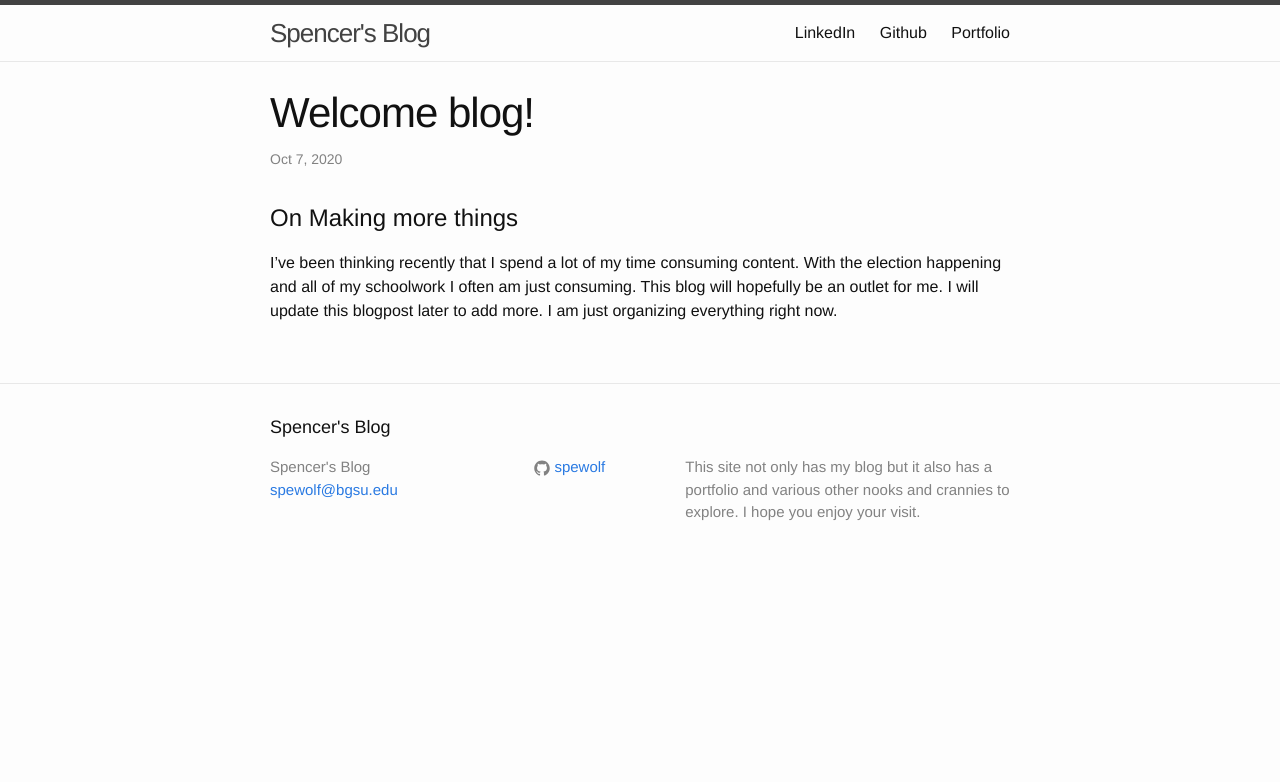
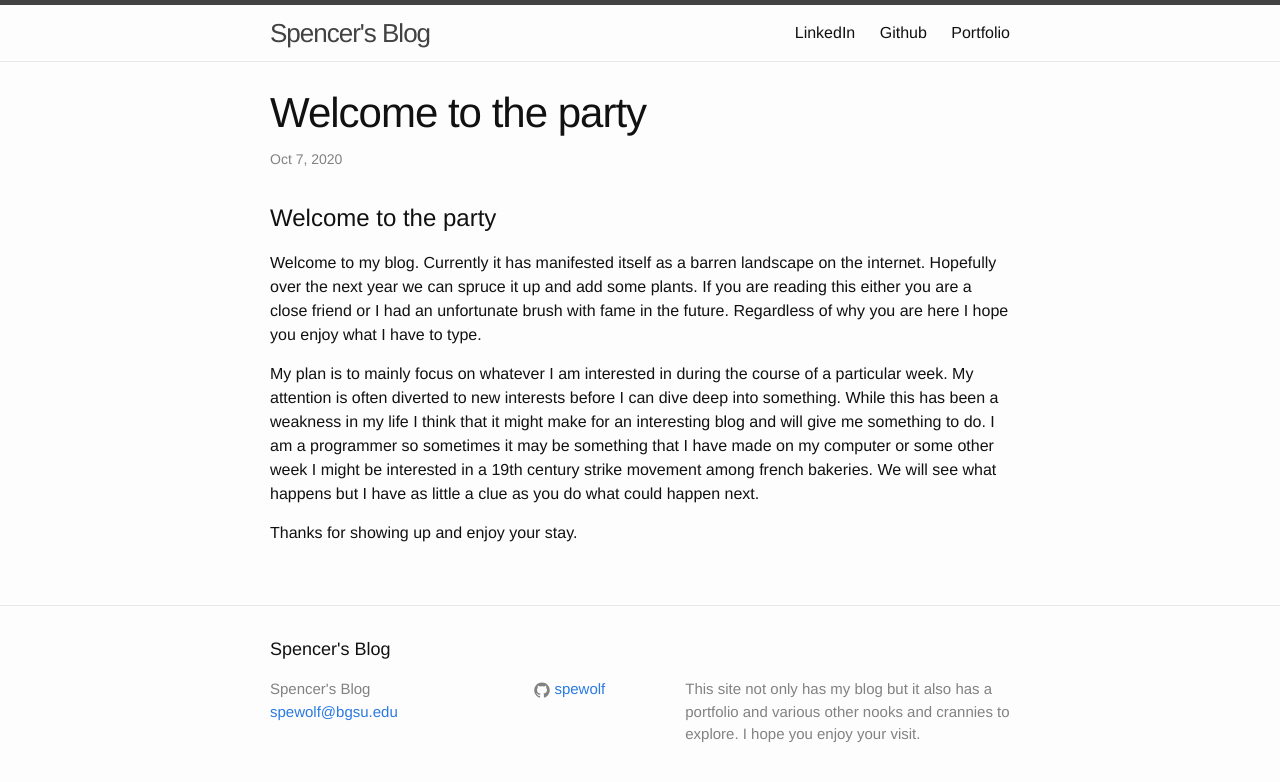
Before and after one commit to spewolf/spewolf.github.io, a Jekyll site: the page built from _posts/2020-10-07-welcome.md, in a window 1280 px wide. Shown: the top 782 px of the page. Built offline with Jekyll 4.4.1, drawn with Linux system fonts in a browser that asks for light colours.

Commit message:
Change the welcome post again

```diff
--- a/_posts/2020-10-07-welcome.md
+++ b/_posts/2020-10-07-welcome.md
@@ -1,11 +1,13 @@
 ---
 layout: post
-title:  "Welcome blog!"
-description: "Welcome to my blog, things are just starting up so please disregard the lack of content."
-date:   2020-10-7
-categories: blog welcome
+title:  "Welcome to the party"
+tags: blog welcome
 ---
 
-# On Making more things
+# Welcome to the party
 
-I've been thinking recently that I spend a lot of my time consuming content. With the election happening and all of my schoolwork I often am just consuming. This blog will hopefully be an outlet for me. I will update this blogpost later to add more. I am just organizing everything right now.
+Welcome to my blog. Currently it has manifested itself as a barren landscape on the internet. Hopefully over the next year we can spruce it up and add some plants. If you are reading this either you are a close friend or I had an unfortunate brush with fame in the future. Regardless of why you are here I hope you enjoy what I have to type.
+
+My plan is to mainly focus on whatever I am interested in during the course of a particular week. My attention is often diverted to new interests before I can dive deep into something. While this has been a weakness in my life I think that it might make for an interesting blog and will give me something to do. I am a programmer so sometimes it may be something that I have made on my computer or some other week I might be interested in a 19th century strike movement among french bakeries. We will see what happens but I have as little a clue as you do what could happen next.
+
+Thanks for showing up and enjoy your stay.
```
